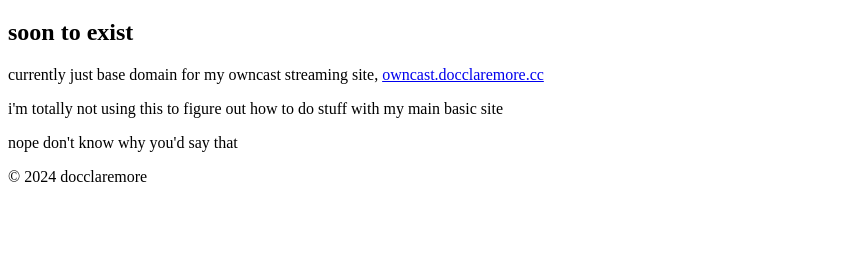
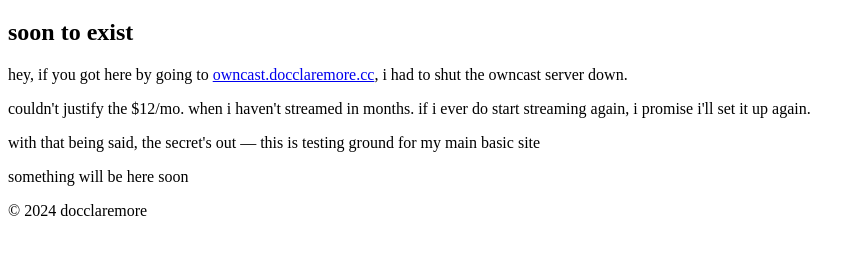
Before and after one commit to docclaremore/docclaremore.github.io, a plain HTML site: page docs/index.html in a window 1280 px wide. Shown: the part 61-316 px from the top of the page, without its empty margins (0-865 px from the left). Drawn offline with Linux system fonts and the light colour scheme.

Commit message:
Update index.html
added stuff about shutting down owncast

```diff
--- a/docs/index.html
+++ b/docs/index.html
@@ -8,9 +8,11 @@
 <h1>docclaremore.cc — why are you here</h1>
 <h2>soon to exist</h2>
 
-<p>currently just base domain for my owncast streaming site, <a href="https://owncast.docclaremore.cc">owncast.docclaremore.cc</a>
-<p>i'm totally not using this to figure out how to do stuff with my main basic site</p>
-<p>nope don't know why you'd say that</p>
+<p>hey, if you got here by going to <a href="https://owncast.docclaremore.cc">owncast.docclaremore.cc</a>, i had to shut the owncast server down.</p>
+<p>couldn't justify the $12/mo. when i haven't streamed in months. if i ever do start streaming again, i promise i'll set it up again.</p>
+
+<p>with that being said, the secret's out — this is testing ground for my main basic site</p>
+<p>something will be here soon</p>
 
 </body>
 <footer>© 2024 docclaremore</footer>
```
